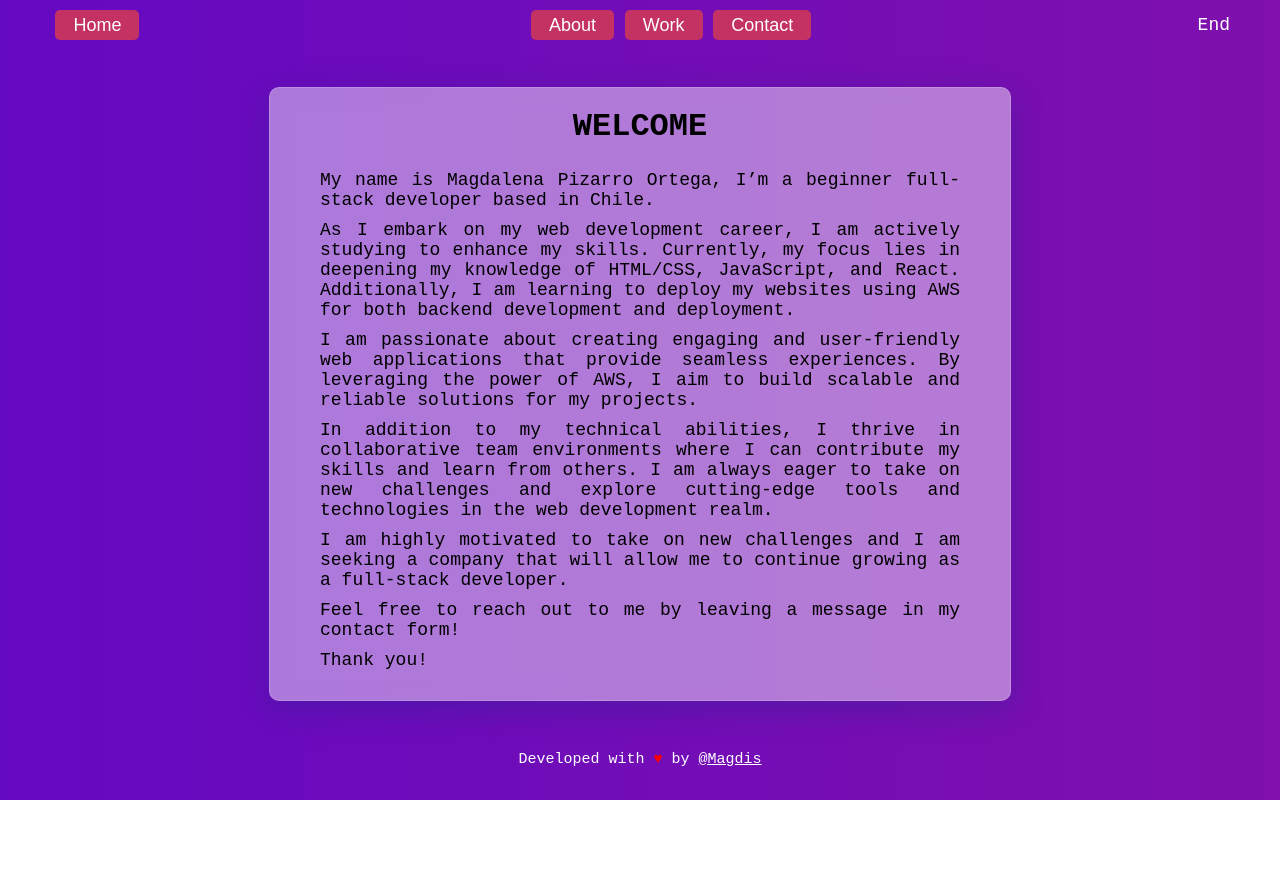
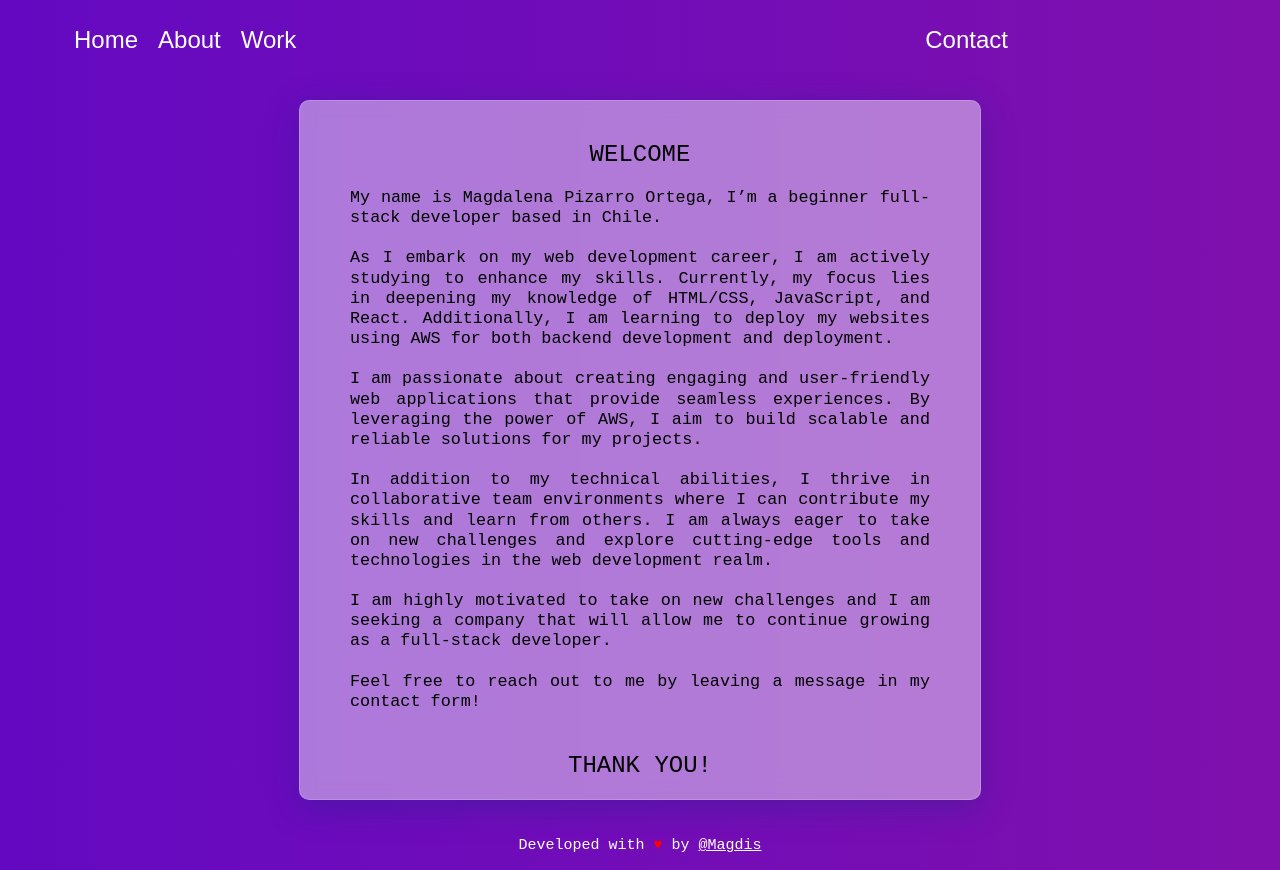
Before and after one commit to MagdalenaPizarroO/MagdalenaPizarroO.github.io, a React (Vite) app: page /about in a window 1280 px wide. Before the commit the page ends 800 px from the top, so only its background shows below. Built offline with nearby package versions, Linux system fonts and the light colour scheme.

Commit message:
adaptando a movil

```diff
--- a/index.html
+++ b/index.html
@@ -3,7 +3,6 @@
   <head>
     <meta charset="UTF-8" />
     <link rel="icon" type="image/svg+xml" href="/vite.svg" />
-    <link rel="stylesheet" href="https://cdnjs.cloudflare.com/ajax/libs/font-awesome/6.0.0-beta3/css/all.min.css" integrity="sha512-MVkULHOO6tDzLSvydPjdw42V02jZaILqoGvCRKlDCE5R4/qlLpDSFC9aF9oXTlMSE4vaCqDnTfG3znyB/vkXw==" crossorigin="anonymous" referrerpolicy="no-referrer" />
     <meta name="viewport" content="width=device-width, initial-scale=1.0" />
     <title>Magdis ♡</title>
   </head>
--- a/src/App.tsx
+++ b/src/App.tsx
@@ -1,11 +1,11 @@
 import { BrowserRouter, Routes, Route } from "react-router-dom";
+import { Navbar } from "./components/navbar/navbar";
+import { Footer } from "./components/footer/footer";
+import { ContentCon, GradientBackgroundCon } from "./components/AppElements";
 import { Home } from "./pages/home";
 import { Contact } from "./pages/contact";
 import { About } from "./pages/about";
 import { Work } from "./pages/work";
-import { ContentCon, GradientBackgroundCon } from "./components/AppElements";
-import { Footer } from "./components/footer/footer";
-import { Navbar } from "./components/navbar/navbar";
 
 function App() {
   return (
--- a/src/components/about/AboutElements.tsx
+++ b/src/components/about/AboutElements.tsx
@@ -1,28 +1,50 @@
 import styled from "styled-components";
 
 export const AboutCon = styled.div`
-  min-width: 400px;
-  width: 50%;
-  padding: 20px 50px 30px;
-  margin-top: 70px;
+display: grid;
+	place-items: center;
+  min-height: 500px;
+  min-width: 350px;
+  height: 50vh;
+  width: 50vw;
+  padding: 20px;
+  margin: 20px;
+  border: 2px solid #ff008821;
+  border-radius: 15px;
+  z-index: 2;
+    height: fit-content;
   background: rgba(255, 255, 255, 0.45);
   box-shadow: 0 8px 32px 0 rgba(31, 38, 135, 0.37);
   backdrop-filter: blur(11px);
   -webkit-backdrop-filter: blur(11px);
   border-radius: 10px;
   border: 1px solid rgba(255, 255, 255, 0.18);
+  @media (max-width: 700px) {
+    width: 80%;
+    margin: 0;
+  }
+
 `;
 
-export const H1 = styled.h1`
+export const H1Con = styled.div`
   text-align: center;
-  margin-bottom: 15px;
   font-family: "Courier New", Courier, monospace;
+  font-size: 1.5em;
   text-transform: uppercase;
+  margin: 20px 45px 0;
+  @media (max-width:700px) {
+    font-size: 1.25em;
+  }
 `;
 
-export const P = styled.p`
+export const PCon = styled.div`
+  text-align: justify;
   font-family: "Courier New", Courier, monospace;
-  font-size: large;
-  text-align: justify;
-  padding-top: 10px;
+  font-size: 1.05em;
+  margin: 20px 30px 0;
+  height: fit-content;
+    line-height: 1.2;
+  @media (max-width:700px) {
+    font-size: 1.00em;
+  }
 `;
--- a/src/components/navbar/NavbarElements.tsx
+++ b/src/components/navbar/NavbarElements.tsx
@@ -1,41 +1,90 @@
 import styled from "styled-components";
+import { Link } from "react-router-dom";
 
-export const NavbarCon = styled.div`
+interface NavbarContainerProps {
+  $extendNavbar?: boolean;
+}
+
+export const NavbarContainer = styled.nav<NavbarContainerProps>`
+ width: 100%;
+  height: ${(props) => (props.$extendNavbar ? "100vh" : "80px")};
+  background-color: transparent;
   display: flex;
-  justify-content: space-between;
+  flex-direction: column;
+  @media (min-width: 700px) {
+    height: 80px;
+  }
+`
+
+export const LeftContainer = styled.div`
+  flex: 70%;
+  display: flex;
   align-items: center;
-  width: 100vw;
-  height: 50px;
-  text-align: center;
-  font-family: "Source Code Pro", monospace;
-  font-size: 18px;
-  position: absolute;
-  top: 0;
-  color: white;
-  z-index: 999999;
+  padding-left: 5%;
 `;
 
-export const Start = styled.div`
-  text-align: start;
-  margin-left: 50px;
-
+export const RightContainer = styled.div`
+  flex: 30%;
+  display: flex;
+  align-items: center;
 `;
 
-export const Center = styled.div`
-  text-align: center;
+export const NavbarInnerContainer = styled.div`
+  width: 100%;
+  height: 80px;
+  display: flex;
 `;
 
-export const End = styled.div`
-  text-align: end;
-  margin-right: 50px;
+export const NavbarLinkContainer = styled.div`
+  display: flex;
 `;
 
-export const ButtonNavbar = styled.button`
-  color: #ffffff;
-  font-size: 1em;
-  margin: 0.3em;
-  padding: 0.25em 1em;
-  border: transparent;
-  border-radius: 5px;
-  background-color: #c33263;
+export const NavbarLink = styled(Link)`
+  color: white;
+  font-size: x-large;
+  font-family: Arial, Helvetica, sans-serif;
+  text-decoration: none;
+  margin: 10px;
+
+  @media (max-width: 700px) {
+    display: none;
+  }
 `;
+
+export const NavbarLinkExtended = styled(Link)`
+  color: white;
+  font-size: x-large;
+  font-family: Arial, Helvetica, sans-serif;
+  text-decoration: none;
+  margin: 10px;
+`;
+
+export const Logo = styled.img`
+  margin: 10px;
+  max-width: 180px;
+  height: auto;
+`;
+
+export const OpenLinksButton = styled.button`
+  width: 70px;
+  height: 50px;
+  background: none;
+  border: none;
+  color: white;
+  font-size: 45px;
+  cursor: pointer;
+
+  @media (min-width: 700px) {
+    display: none;
+  }
+`;
+
+export const NavbarExtendedContainer = styled.div`
+  display: flex;
+  flex-direction: column;
+  align-items: center;
+
+  @media (min-width: 700px) {
+    display: none;
+  }
+`;
--- a/src/components/navbar/navbar.tsx
+++ b/src/components/navbar/navbar.tsx
@@ -1,28 +1,55 @@
-import { Link } from "react-router-dom"
-import { Center, Start, NavbarCon, End, ButtonNavbar } from "./NavbarElements"
+import { useState } from "react";
+import {
+  NavbarContainer,
+  LeftContainer,
+  RightContainer,
+  NavbarExtendedContainer,
+  NavbarInnerContainer,
+  NavbarLinkContainer,
+  NavbarLink,
+  OpenLinksButton,
+  NavbarLinkExtended,
+} from "./NavbarElements";
 
-export const Navbar = () => {
-    return (
-        <NavbarCon>
-            <Start>
-            <Link to="/">
-                <ButtonNavbar>Home</ButtonNavbar>
-              </Link>
-            </Start>
-            <Center>
-            <Link to="/about">
-                <ButtonNavbar>About</ButtonNavbar>
-              </Link>
-              <Link to="/work">
-                <ButtonNavbar>Work</ButtonNavbar>
-              </Link>
-              <Link to="/contact">
-                <ButtonNavbar>Contact</ButtonNavbar>
-              </Link>
-            </Center>
-            <End>
-                End
-            </End>
-        </NavbarCon>
-    )
+type NavbarProps = boolean;
+
+export const Navbar: React.FC<NavbarProps> = () => {
+  const [extendNavbar, setExtendNavbar] = useState(false);
+
+  const handleLinkClick = () => {
+    setExtendNavbar(false);
+  };
+
+  return (
+    <NavbarContainer $extendNavbar={extendNavbar}>
+      <NavbarInnerContainer>
+        <LeftContainer>
+          <NavbarLinkContainer>
+            <NavbarLink to="/"> Home</NavbarLink>
+            <NavbarLink to="/about"> About</NavbarLink>
+            <NavbarLink to="/work"> Work</NavbarLink>
+
+            <OpenLinksButton
+              onClick={() => {
+                setExtendNavbar((curr) => !curr);
+              }}
+            >
+              {extendNavbar ? <>&#10005;</> : <> &#8801;</>}
+            </OpenLinksButton>
+          </NavbarLinkContainer>
+        </LeftContainer>
+        <RightContainer>
+        <NavbarLink to="/contact"> Contact</NavbarLink>
+        </RightContainer>
+      </NavbarInnerContainer>
+      {extendNavbar && (
+        <NavbarExtendedContainer>
+          <NavbarLinkExtended to="/" onClick={handleLinkClick}> Home</NavbarLinkExtended>
+          <NavbarLinkExtended to="/about" onClick={handleLinkClick}> About</NavbarLinkExtended>
+          <NavbarLinkExtended to="/work" onClick={handleLinkClick}> Work</NavbarLinkExtended>
+          <NavbarLinkExtended to="/contact" onClick={handleLinkClick}> Contact</NavbarLinkExtended>
+        </NavbarExtendedContainer>
+      )}
+    </NavbarContainer>
+  );
 }
--- a/src/components/work/WorkElements.tsx
+++ b/src/components/work/WorkElements.tsx
@@ -1,11 +1,14 @@
 import styled from "styled-components";
 
 export const OutsideCon = styled.div`
+  width: 90%;
   max-width: 1000px;
   display: grid;
   place-items: center;
-    @media (max-width:1000px) {
+  @media (max-width:700px) {
     width: 90%;
+    margin: 0;
+    pad: 0;
   }
 `;
 export const WorkCon = styled.div`
@@ -22,6 +25,10 @@ export const WorkCon = styled.div`
   -webkit-backdrop-filter: blur(11px);
   border-radius: 10px;
   border: 1px solid rgba(255, 255, 255, 0.18);
+  @media (max-width:700px) {
+    width: 90%;
+    padding: 20px 5px 30px;
+  }
 `;
 
 export const WorkImageCon = styled.div`
--- a/src/pages/about.tsx
+++ b/src/pages/about.tsx
@@ -1,39 +1,30 @@
-import { AboutCon, H1, P } from "../components/about/AboutElements";
+import { AboutCon, H1Con, PCon } from "../components/about/AboutElements";
 
 export const About = () => {
   return (
     <AboutCon id="AboutCon">
-      <H1>Welcome</H1>
-      <P>
-        My name is Magdalena Pizarro Ortega, I’m a beginner full-stack developer
-        based in Chile.
-      </P>
-      <P>
-        As I embark on my web development career, I am actively studying to
+      <H1Con>Welcome</H1Con>
+      <PCon>
+        <p>My name is Magdalena Pizarro Ortega, I’m a beginner full-stack developer
+        based in Chile.</p><br/>
+        <p>As I embark on my web development career, I am actively studying to
         enhance my skills. Currently, my focus lies in deepening my knowledge of
         HTML/CSS, JavaScript, and React. Additionally, I am learning to deploy
-        my websites using AWS for both backend development and deployment.
-      </P>
-      <P>
-        I am passionate about creating engaging and user-friendly web
+        my websites using AWS for both backend development and deployment.</p><br/>
+        <p>I am passionate about creating engaging and user-friendly web
         applications that provide seamless experiences. By leveraging the power
-        of AWS, I aim to build scalable and reliable solutions for my projects.
-      </P>
-      <P>
-        In addition to my technical abilities, I thrive in collaborative team
+        of AWS, I aim to build scalable and reliable solutions for my projects.</p><br/>
+        <p>In addition to my technical abilities, I thrive in collaborative team
         environments where I can contribute my skills and learn from others. I
         am always eager to take on new challenges and explore cutting-edge tools
-        and technologies in the web development realm.
-      </P>
-      <P>
-        I am highly motivated to take on new challenges and I am seeking a
+        and technologies in the web development realm.</p><br/>
+
+        <p>I am highly motivated to take on new challenges and I am seeking a
         company that will allow me to continue growing as a full-stack
-        developer.
-      </P>
-      <P>
-        Feel free to reach out to me by leaving a message in my contact form!
-      </P>
-      <P>Thank you!</P>
+        developer.</p><br/>
+        <p>Feel free to reach out to me by leaving a message in my contact form!</p><br/>
+      </PCon>
+      <H1Con>Thank you!</H1Con>
     </AboutCon>
   );
 };
```
Also changed, not shown: src/components/home/HomeElements.tsx (+7 -42 lines), src/components/work/InspoQuoteGenVideo.tsx (deleted, +0 -12 lines).
